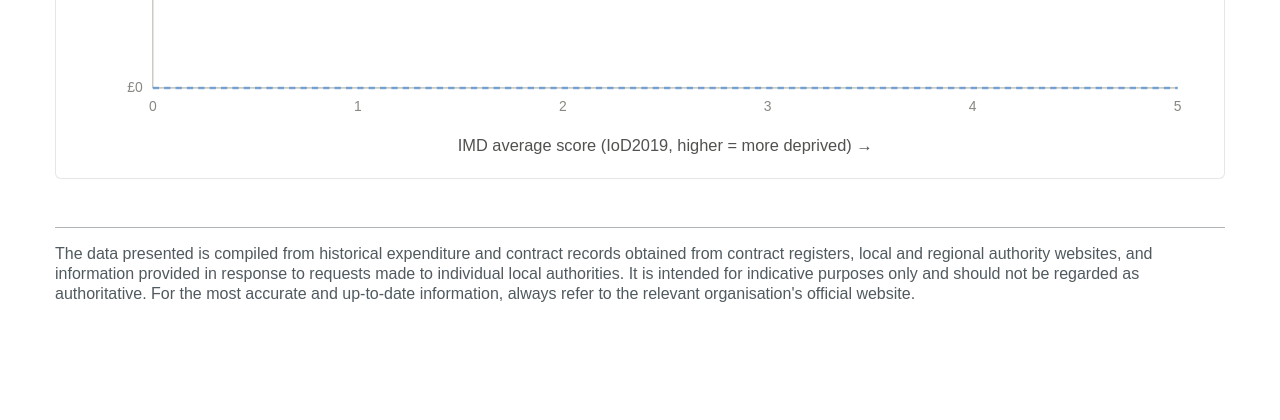
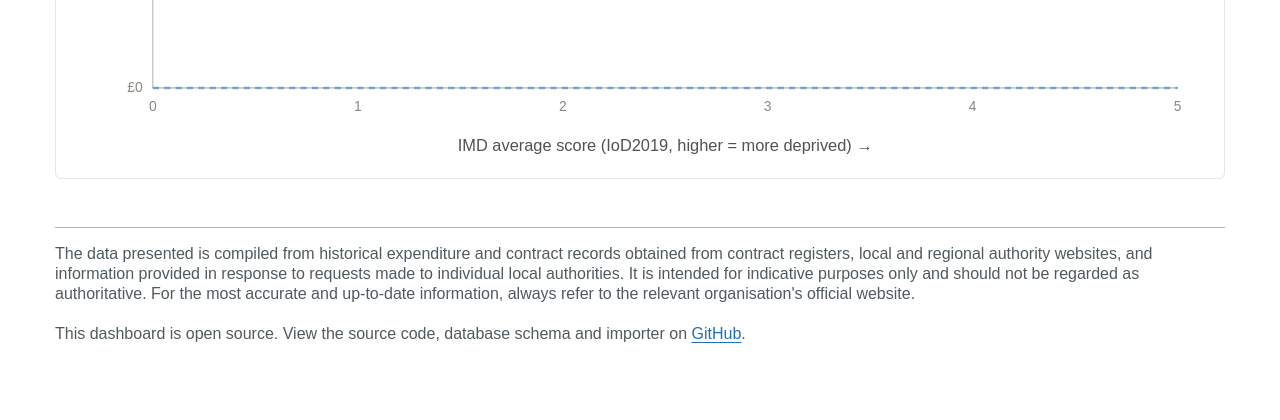
Before and after one commit to PhilRumens/lg-transparency-spend, a PHP site: page /analysis.php in a window 1280 px wide. Shown: the part 892-1312 px from the top of the page. Before the commit the page ends 1194 px from the top, so only its background shows below. Run offline with PHP 8.4, Linux system fonts and the light colour scheme; data that the repository does not hold is empty; some libraries are stand-ins or nearby versions; some web fonts are replaced.

Commit message:
Add open-source repo link to the dashboard footer
Co-Authored-By: Claude Opus 4.8 (1M context) <noreply@anthropic.com>

```diff
--- a/contracts/_layout.php
+++ b/contracts/_layout.php
@@ -241,6 +241,7 @@ function layout_foot(bool $show_disclaimer = false): void { ?>
     <?php if ($show_disclaimer): ?>
     <div style="margin-top:3rem;padding:1rem 0;border-top:1px solid #b1b4b6">
       <p class="govuk-body-s" style="color:#505a5f">The data presented is compiled from historical expenditure and contract records obtained from contract registers, local and regional authority websites, and information provided in response to requests made to individual local authorities. It is intended for indicative purposes only and should not be regarded as authoritative. For the most accurate and up-to-date information, always refer to the relevant organisation's official website.</p>
+      <p class="govuk-body-s" style="color:#505a5f">This dashboard is open source. View the source code, database schema and importer on <a class="govuk-link" href="https://github.com/PhilRumens/lg-transparency-spend">GitHub</a>.</p>
     </div>
     <?php endif; ?>
     </main>
```
